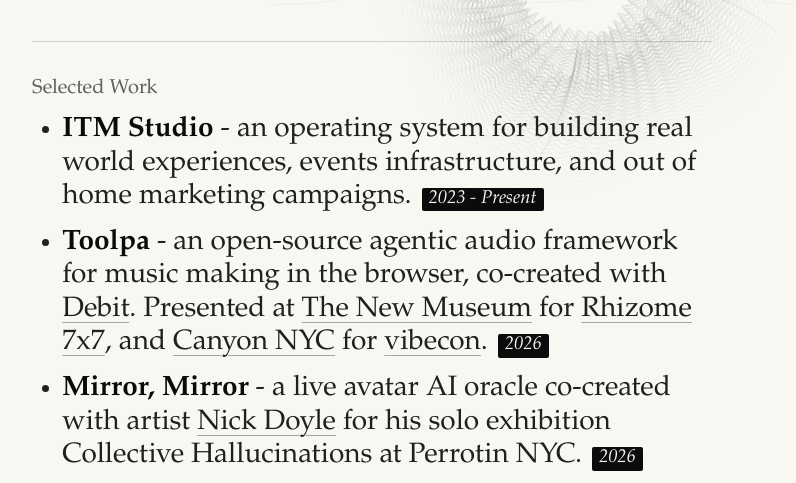
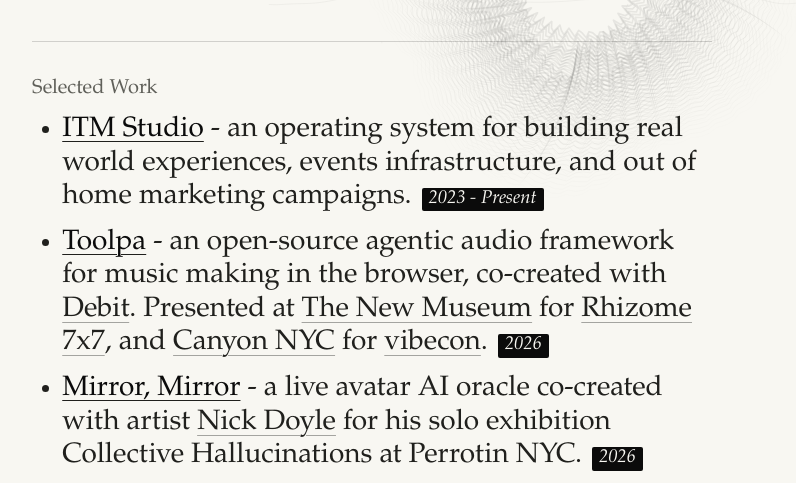
Before and after one commit to saarimz/saarimzdotcom, a plain HTML site: page index.html in a window 1280 px wide. Shown: the part 314-797 px from the top of the page, without its empty margins (268-1064 px from the left). Drawn offline with Linux system fonts and the light colour scheme; animation ran at ten frames a second.

Commit message:
Add commit 1779072899

```diff
--- a/styles.css
+++ b/styles.css
@@ -243,21 +243,14 @@
 }
 
 .work-list > li > a:first-child {
-  text-decoration: none;
-  background-image: linear-gradient(currentColor, currentColor);
-  background-repeat: no-repeat;
-  background-position: 0 100%;
-  background-size: 0 1px;
-  transition: background-size 180ms ease;
-}
-
-.work-list > li > a:first-child:hover,
-.work-list > li > a:first-child:focus-visible {
-  background-size: 100% 1px;
+  text-decoration: underline;
+  text-decoration-color: currentColor;
+  text-decoration-thickness: 1px;
+  text-underline-offset: 0.18em;
 }
 
 .work-list strong {
-  font-weight: 600;
+  font-weight: inherit;
   color: var(--ink);
 }
 
```
